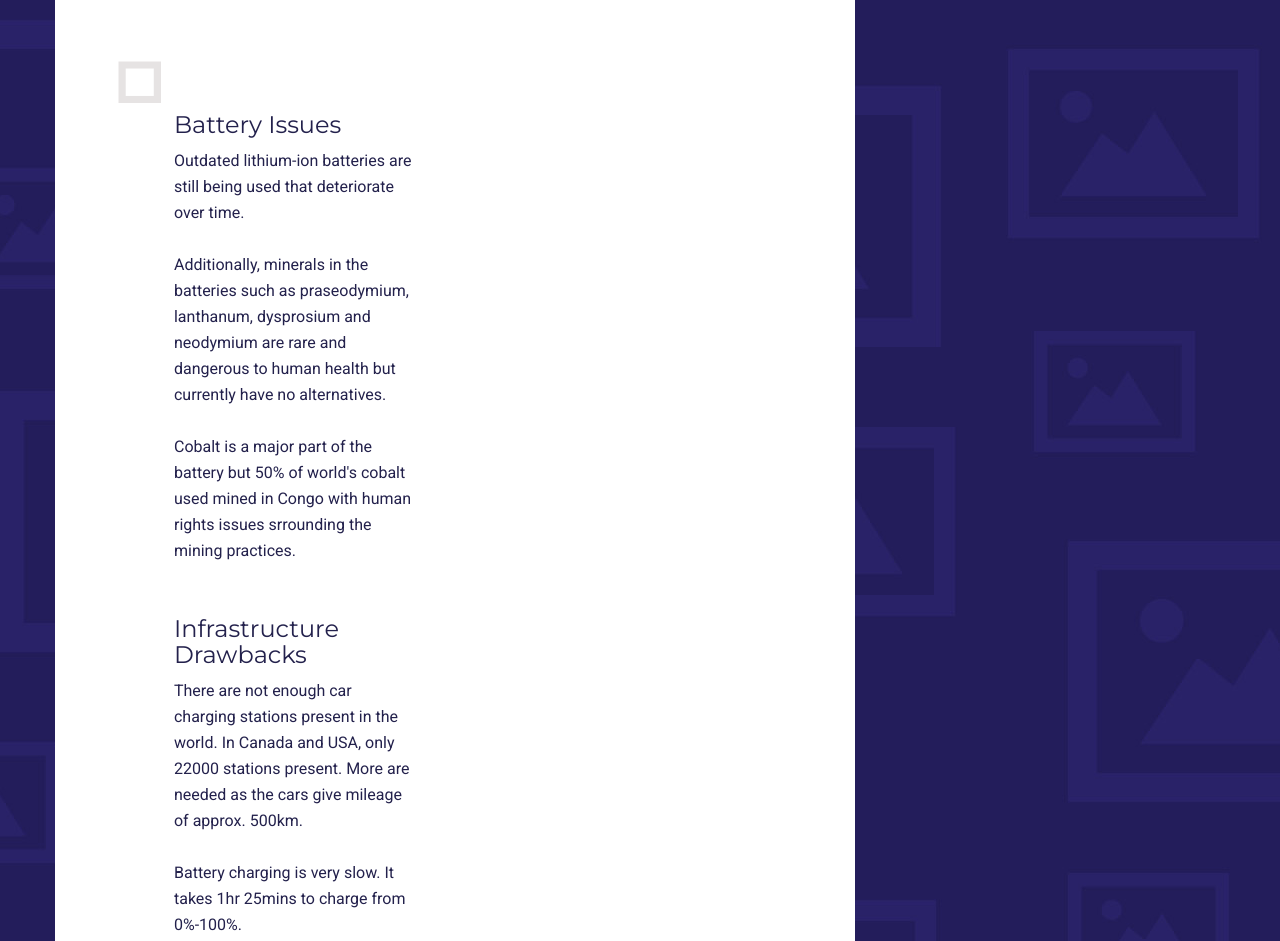
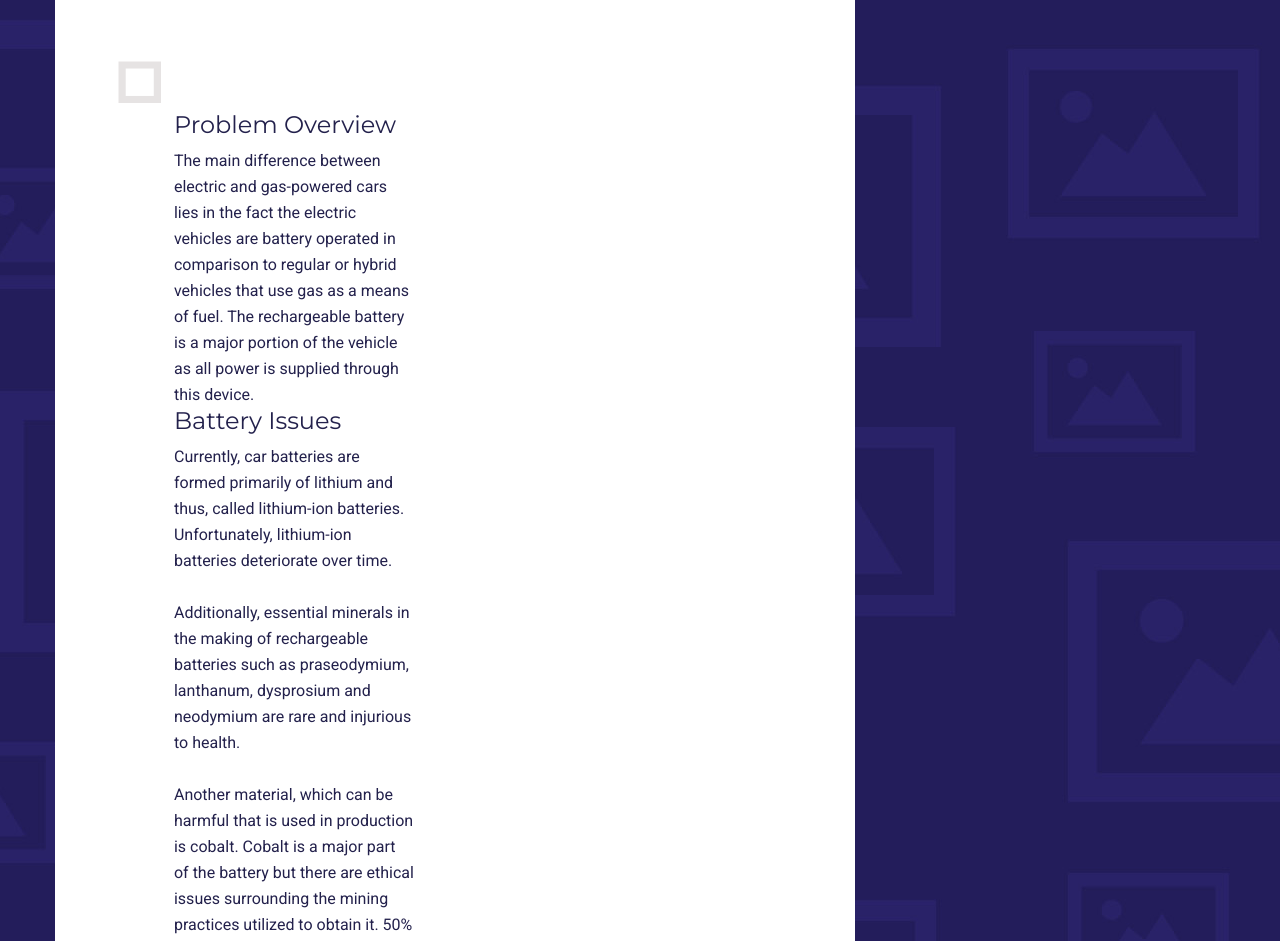
Before and after one commit to HaardTrivedi/ADM1100, a plain HTML site: page docs/index.html in a window 1280 px wide. Shown: the part 2222-3163 px from the top of the page. Drawn offline with Linux system fonts and the light colour scheme.

Commit message:
Added more to problem section

```diff
--- a/docs/index.html
+++ b/docs/index.html
@@ -139,24 +139,50 @@
                                 <div class="service-holder ">
                                     <img src="demo-images/icon_01.png" alt="">
                                     <div class="service-content-holder">
+                                        <div class="service-title">Problem Overview</div>
+                                        <div class="service-content">The main difference between electric and
+                                            gas-powered cars lies in the fact the electric vehicles are battery operated
+                                            in comparison to regular or hybrid vehicles that use gas as a means of fuel.
+                                            The rechargeable battery is a major portion of the vehicle as all power is
+                                            supplied through this device.</div>
                                         <div class="service-title">Battery Issues</div>
                                         <div class="service-content">
-                                            Outdated lithium-ion batteries are still being
-                                            used that deteriorate over time. <br /><br />Additionally, minerals in the
+                                            Currently, car batteries are formed primarily of lithium and thus, called
+                                            lithium-ion batteries. Unfortunately, lithium-ion batteries
+                                            deteriorate over time. <br />
+                                            <br />
+                                            Additionally, essential minerals in the making of rechargeable
                                             batteries such as praseodymium, lanthanum, dysprosium and
-                                            neodymium are rare and dangerous to human health but currently have no
-                                            alternatives. <br /><br />
-                                            Cobalt is a major part of the battery but 50% of world's cobalt used mined
-                                            in Congo with human rights issues srrounding the mining practices.<br />
+                                            neodymium are rare and injurious to health.<br />
+                                            <br />
+                                            Another material, which can be harmful that is used in production is cobalt.
+                                            Cobalt is a major part of the battery but there are ethical issues
+                                            surrounding the mining practices utilized to obtain it. 50% of world's
+                                            cobalt used is mined
+                                            in the Republic of Congo and there are accusations of on-going child labour
+                                            practices used for mining. Cobal can be harmful to humans and lead to severe
+                                            heart conditions and vision problems.<br />
                                             <br />
                                             <br />
                                         </div>
                                         <div class="service-title">Infrastructure Drawbacks</div>
                                         <div class="service-content">
-                                            There are not enough car charging stations present in the world. In Canada
-                                            and USA, only 22000 stations present. More are needed as the cars give
-                                            mileage of approx. 500km.<br /><br />
-                                            Battery charging is very slow. It takes 1hr 25mins to charge from 0%-100%.
+                                            The term infrastructure in this case alludes to the machinery and locations
+                                            required to be present in order for the electric vehicles to be successful
+                                            in the world. Due to its limited mileage - around 500 km - a lot of car
+                                            charging locations are required and in frequent occurrence.
+                                            There are not enough car charging stations present in the world. Currently,
+                                            there are only about 22000 fast charging stations across the USA and
+                                            Canada.<br />
+                                            <br />
+                                            Another hurdle is that the battery charging is very slow. It takes 1hr
+                                            25mins to charge from 0%-100% making road trips nearly impossible. The
+                                            current batteries do not pack the necessary energy by weight as they
+                                            should, making them insufficient by expected standards. With the consumers
+                                            for cars expected to rise from three million to 125 million by 2030, the
+                                            number of locations owners have at their disposal for restoring power to the
+                                            vehicles will have to increase as well as the time taken to charge a car
+                                            fully will have to be reduced
                                         </div>
                                     </div>
                                 </div>
```
